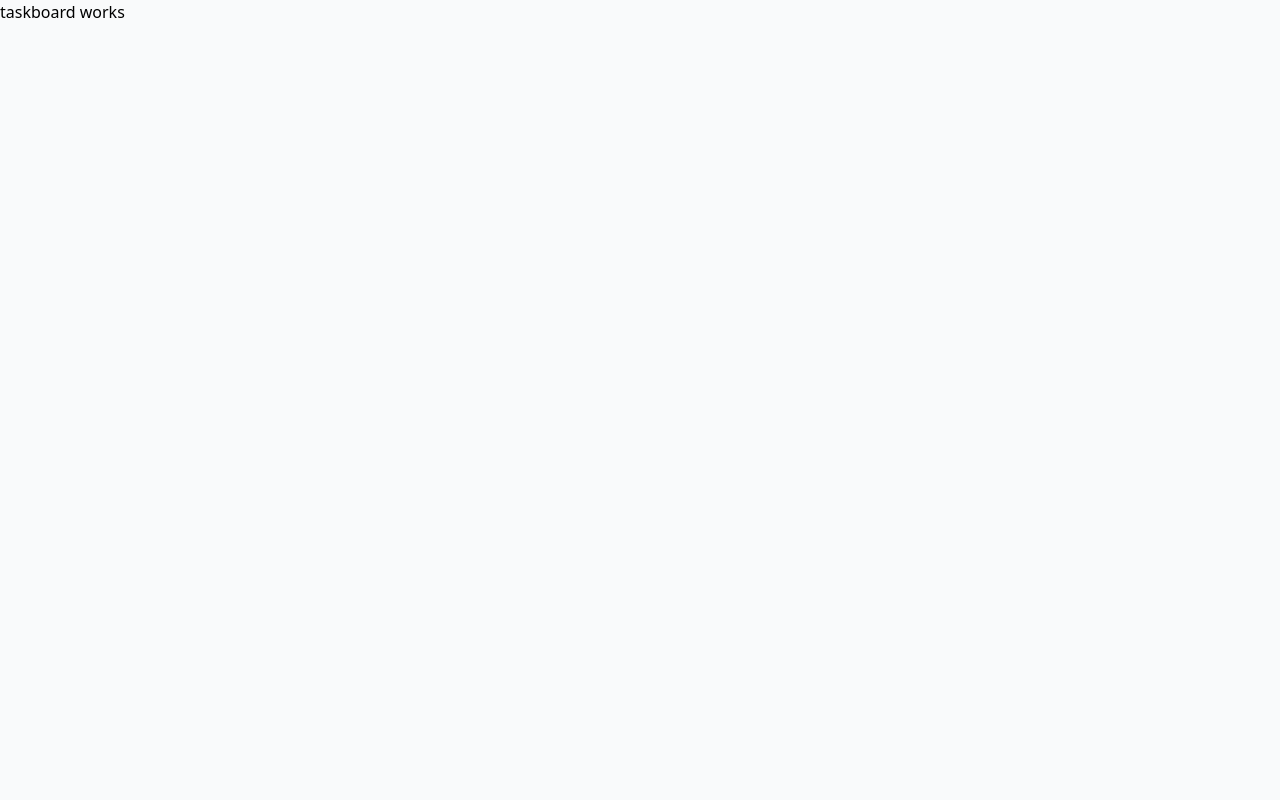
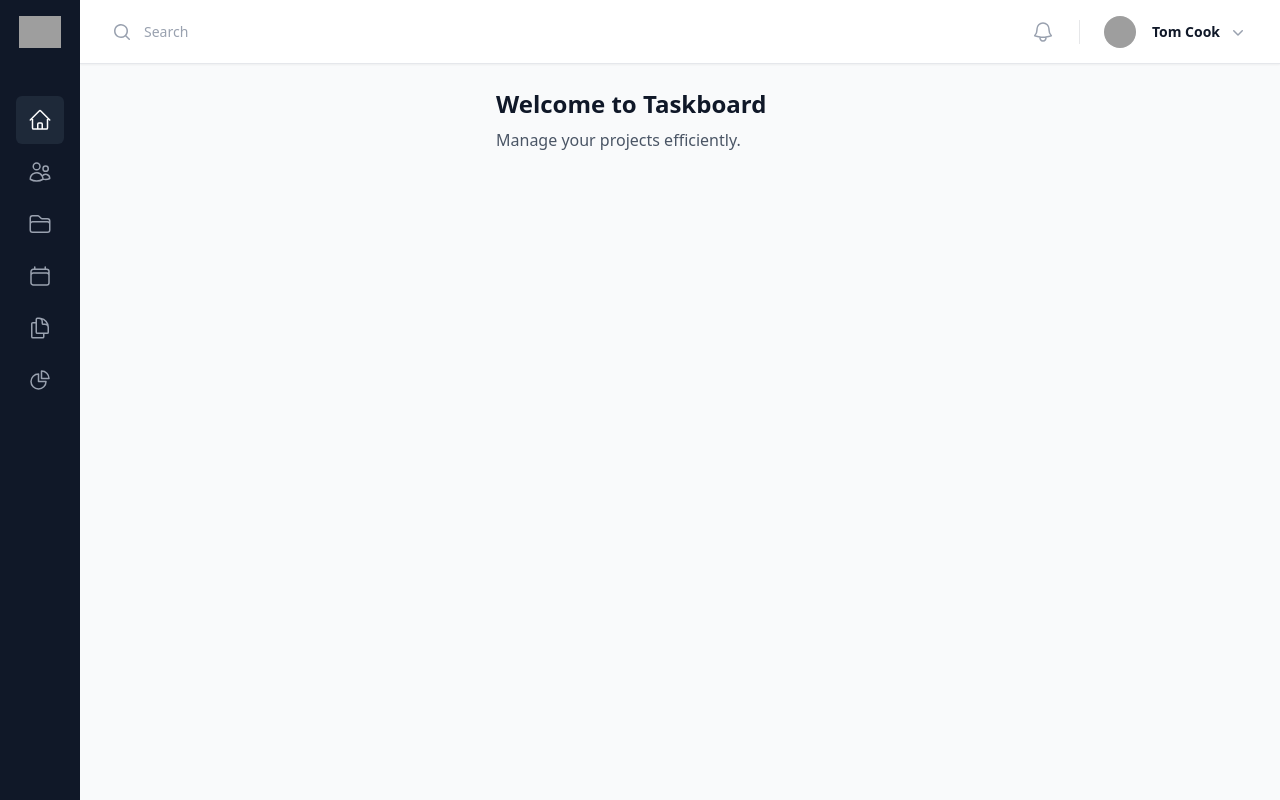
Before and after one commit to sam002696/task-manager-frontend, a React (Vite) app: page /taskboard in a window 1280 px wide. Built offline with nearby package versions, Linux system fonts and the light colour scheme; grey boxes are pictures that could not be loaded.

Commit message:
taskboard page build

```diff
--- a/package.json
+++ b/package.json
@@ -10,6 +10,8 @@
     "preview": "vite preview"
   },
   "dependencies": {
+    "@headlessui/react": "^2.2.0",
+    "@heroicons/react": "^2.2.0",
     "@reduxjs/toolkit": "^2.6.1",
     "@tailwindcss/vite": "^4.0.14",
     "axios": "^1.8.3",
--- /dev/null
+++ b/src/components/taskboard/MainContent.jsx
@@ -0,0 +1,17 @@
+import React from "react";
+
+const MainContent = () => {
+  return (
+    <main className="xl:pl-96">
+      <div className="px-4 py-10 sm:px-6 lg:px-8 lg:py-6">
+        {/* Main area content goes here */}
+        <h1 className="text-2xl font-bold text-gray-900">
+          Welcome to Taskboard
+        </h1>
+        <p className="mt-2 text-gray-600">Manage your projects efficiently.</p>
+      </div>
+    </main>
+  );
+};
+
+export default MainContent;
--- /dev/null
+++ b/src/components/taskboard/SearchBar.jsx
@@ -0,0 +1,22 @@
+import React from "react";
+import { MagnifyingGlassIcon } from "@heroicons/react/20/solid";
+
+const SearchBar = () => {
+  return (
+    <form action="#" method="GET" className="grid flex-1 grid-cols-1">
+      <input
+        name="search"
+        type="search"
+        placeholder="Search"
+        aria-label="Search"
+        className="col-start-1 row-start-1 block size-full bg-white pl-8 text-base text-gray-900 outline-hidden placeholder:text-gray-400 sm:text-sm/6"
+      />
+      <MagnifyingGlassIcon
+        aria-hidden="true"
+        className="pointer-events-none col-start-1 row-start-1 size-5 self-center text-gray-400"
+      />
+    </form>
+  );
+};
+
+export default SearchBar;
--- /dev/null
+++ b/src/components/taskboard/Sidebar.jsx
@@ -0,0 +1,100 @@
+import React from "react";
+import {
+  Dialog,
+  DialogBackdrop,
+  DialogPanel,
+  TransitionChild,
+} from "@headlessui/react";
+import { XMarkIcon } from "@heroicons/react/24/outline";
+import { navigation } from "../../constants/navigation";
+import { useLocation, Link } from "react-router";
+
+const Sidebar = ({ sidebarOpen, setSidebarOpen }) => {
+  const location = useLocation();
+  return (
+    <>
+      {/*  Mobile Sidebar */}
+      <Dialog
+        open={sidebarOpen}
+        onClose={setSidebarOpen}
+        className="relative z-50 lg:hidden"
+      >
+        <DialogBackdrop className="fixed inset-0 bg-gray-900/80 transition-opacity" />
+        <div className="fixed inset-0 flex">
+          <DialogPanel className="relative mr-16 flex w-full max-w-xs flex-1 transform transition duration-300 ease-in-out data-closed:-translate-x-full">
+            <TransitionChild>
+              <div className="absolute top-0 left-full flex w-16 justify-center pt-5">
+                <button
+                  type="button"
+                  onClick={() => setSidebarOpen(false)}
+                  className="-m-2.5 p-2.5"
+                >
+                  <XMarkIcon className="size-6 text-white" />
+                </button>
+              </div>
+            </TransitionChild>
+
+            <div className="flex grow flex-col bg-gray-900 px-6 pb-2">
+              <div className="flex h-16 shrink-0 items-center">
+                <img
+                  src="https://tailwindcss.com/plus-assets/img/logos/mark.svg?color=indigo&shade=500"
+                  className="h-8 w-auto"
+                />
+              </div>
+
+              <nav className="flex flex-1 flex-col">
+                <ul role="list" className="-mx-2 flex-1 space-y-1">
+                  {navigation.map((item) => (
+                    <li key={item.name}>
+                      <Link
+                        to={item.href}
+                        className={`group flex gap-x-3 rounded-md p-2 text-sm font-semibold ${
+                          location.pathname === item.href
+                            ? "bg-gray-800 text-white"
+                            : "text-gray-400 hover:bg-gray-800 hover:text-white"
+                        }`}
+                      >
+                        <item.icon className="size-6 shrink-0" />
+                        {item.name}
+                      </Link>
+                    </li>
+                  ))}
+                </ul>
+              </nav>
+            </div>
+          </DialogPanel>
+        </div>
+      </Dialog>
+
+      {/*  Desktop Sidebar */}
+      <div className="hidden lg:fixed lg:inset-y-0 lg:left-0 lg:z-50 lg:block lg:w-20 lg:bg-gray-900">
+        <div className="flex h-16 items-center justify-center">
+          <img
+            src="https://tailwindcss.com/plus-assets/img/logos/mark.svg?color=indigo&shade=500"
+            className="h-8 w-auto"
+          />
+        </div>
+        <nav className="mt-8">
+          <ul className="flex flex-col items-center space-y-1">
+            {navigation.map((item) => (
+              <li key={item.name}>
+                <Link
+                  to={item.href}
+                  className={`group flex gap-x-3 rounded-md p-3 text-sm font-semibold ${
+                    location.pathname === item.href
+                      ? "bg-gray-800 text-white"
+                      : "text-gray-400 hover:bg-gray-800 hover:text-white"
+                  }`}
+                >
+                  <item.icon className="size-6 shrink-0" />
+                </Link>
+              </li>
+            ))}
+          </ul>
+        </nav>
+      </div>
+    </>
+  );
+};
+
+export default Sidebar;
--- /dev/null
+++ b/src/components/taskboard/Topbar.jsx
@@ -0,0 +1,44 @@
+import React from "react";
+import { Bars3Icon, BellIcon } from "@heroicons/react/24/outline";
+import SearchBar from "./SearchBar";
+import UserDropdown from "./UserDropdown";
+
+const Topbar = ({ setSidebarOpen }) => {
+  return (
+    <div className="sticky top-0 z-40 flex h-16 items-center gap-x-4 border-b border-gray-200 bg-white px-4 shadow-xs sm:px-6 lg:px-8">
+      {/*  Sidebar Toggle */}
+      <button
+        type="button"
+        onClick={() => setSidebarOpen(true)}
+        className="-m-2.5 p-2.5 text-gray-700 lg:hidden"
+      >
+        <span className="sr-only">Open sidebar</span>
+        <Bars3Icon aria-hidden="true" className="size-6" />
+      </button>
+
+      <div aria-hidden="true" className="h-6 w-px bg-gray-900/10 lg:hidden" />
+
+      <div className="flex flex-1 gap-x-4 self-stretch lg:gap-x-6">
+        <SearchBar />
+
+        <div className="flex items-center gap-x-4 lg:gap-x-6">
+          <button
+            type="button"
+            className="-m-2.5 p-2.5 text-gray-400 hover:text-gray-500"
+          >
+            <BellIcon className="size-6" />
+          </button>
+
+          <div
+            aria-hidden="true"
+            className="hidden lg:block lg:h-6 lg:w-px lg:bg-gray-900/10"
+          />
+
+          <UserDropdown />
+        </div>
+      </div>
+    </div>
+  );
+};
+
+export default Topbar;
--- /dev/null
+++ b/src/components/taskboard/UserDropdown.jsx
@@ -0,0 +1,48 @@
+import React from "react";
+import { Menu, MenuButton, MenuItem, MenuItems } from "@headlessui/react";
+import { ChevronDownIcon } from "@heroicons/react/20/solid";
+import { userNavigation } from "../../constants/navigation";
+
+const UserDropdown = () => {
+  return (
+    <Menu as="div" className="relative">
+      <MenuButton className="-m-1.5 flex items-center p-1.5">
+        <span className="sr-only">Open user menu</span>
+        <img
+          alt=""
+          src="https://images.unsplash.com/photo-1472099645785-5658abf4ff4e?ixlib=rb-1.2.1&ixid=eyJhcHBfaWQiOjEyMDd9&auto=format&fit=facearea&facepad=2&w=256&h=256&q=80"
+          className="size-8 rounded-full bg-gray-50"
+        />
+        <span className="hidden lg:flex lg:items-center">
+          <span
+            aria-hidden="true"
+            className="ml-4 text-sm/6 font-semibold text-gray-900"
+          >
+            Tom Cook
+          </span>
+          <ChevronDownIcon
+            aria-hidden="true"
+            className="ml-2 size-5 text-gray-400"
+          />
+        </span>
+      </MenuButton>
+      <MenuItems
+        transition
+        className="absolute right-0 z-10 mt-2.5 w-32 origin-top-right rounded-md bg-white py-2 ring-1 shadow-lg ring-gray-900/5 transition focus:outline-hidden data-closed:scale-95 data-closed:transform data-closed:opacity-0 data-enter:duration-100 data-enter:ease-out data-leave:duration-75 data-leave:ease-in"
+      >
+        {userNavigation.map((item) => (
+          <MenuItem key={item.name}>
+            <a
+              href={item.href}
+              className="block px-3 py-1 text-sm/6 text-gray-900 data-focus:bg-gray-50 data-focus:outline-hidden"
+            >
+              {item.name}
+            </a>
+          </MenuItem>
+        ))}
+      </MenuItems>
+    </Menu>
+  );
+};
+
+export default UserDropdown;
--- /dev/null
+++ b/src/constants/navigation.js
@@ -0,0 +1,22 @@
+import {
+  HomeIcon,
+  UsersIcon,
+  FolderIcon,
+  CalendarIcon,
+  DocumentDuplicateIcon,
+  ChartPieIcon,
+} from "@heroicons/react/24/outline";
+
+export const navigation = [
+  { name: "Dashboard", href: "/taskboard", icon: HomeIcon },
+  { name: "Team", href: "/team", icon: UsersIcon },
+  { name: "Projects", href: "/projects", icon: FolderIcon },
+  { name: "Calendar", href: "/calendar", icon: CalendarIcon },
+  { name: "Documents", href: "/documents", icon: DocumentDuplicateIcon },
+  { name: "Reports", href: "/reports", icon: ChartPieIcon },
+];
+
+export const userNavigation = [
+  { name: "Your profile", href: "/profile" },
+  { name: "Sign out", href: "/logout" },
+];
--- a/src/pages/Taskboard.jsx
+++ b/src/pages/Taskboard.jsx
@@ -1,11 +1,27 @@
-import React from 'react';
+import React, { useState } from "react";
+
+import Topbar from "../components/taskboard/Topbar";
+import MainContent from "../components/taskboard/MainContent";
+import Sidebar from "../components/taskboard/SIdebar";
 
 const Taskboard = () => {
-    return (
-        <div>
-            taskboard works
-        </div>
-    );
+  const [sidebarOpen, setSidebarOpen] = useState(false);
+
+  return (
+    <div className="flex">
+      {/* ✅ Sidebar */}
+      <Sidebar sidebarOpen={sidebarOpen} setSidebarOpen={setSidebarOpen} />
+
+      {/* ✅ Main Layout */}
+      <div className="flex flex-col flex-1 lg:pl-20">
+        {/* ✅ Top Bar */}
+        <Topbar setSidebarOpen={setSidebarOpen} />
+
+        {/* ✅ Main Content */}
+        <MainContent />
+      </div>
+    </div>
+  );
 };
 
 export default Taskboard;
```
Also changed, not shown: 1 other file (tests, documents, lock files or other folders).
